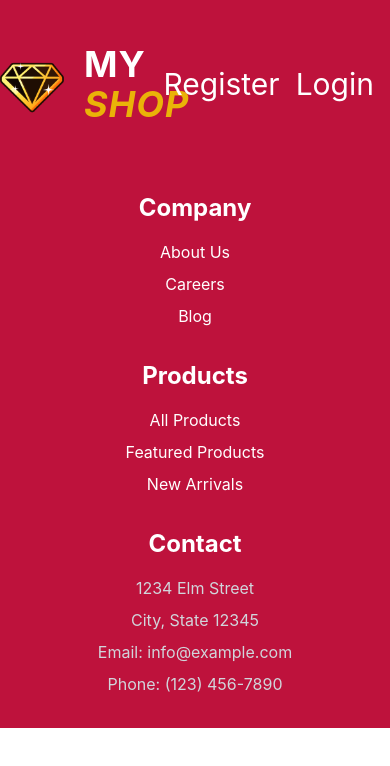
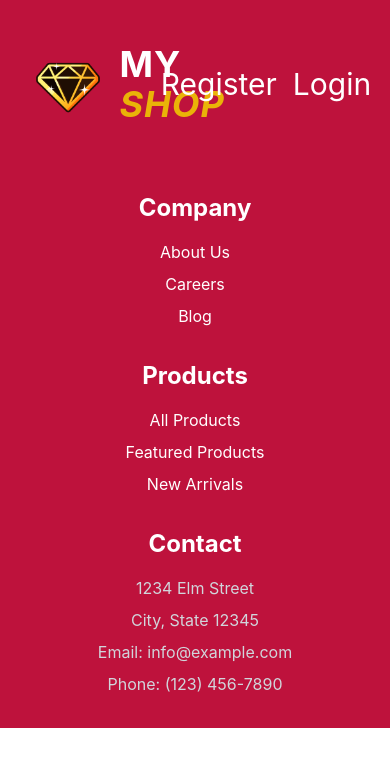
Before and after one commit to NaglisB123/REACT-ATSISKAITYMAS, a React (Vite) app: page / in a window 390 px wide. Shown: the top 766 px of the page. Built offline with nearby package versions, Linux system fonts and the light colour scheme; no server answers.

Commit message:
added responsive

```diff
--- a/tailwind.config.js
+++ b/tailwind.config.js
@@ -11,6 +11,11 @@ module.exports = {
         'hero-pattern': "url('/img/hero-pattern.svg')",
         'footer-texture': "url('/img/footer-texture.png')",
       }
+    },
+    screens: {
+      sm: '319px',
+      md: '426px',
+      lg: '1023px',
     }
   },
   plugins: [],
```
